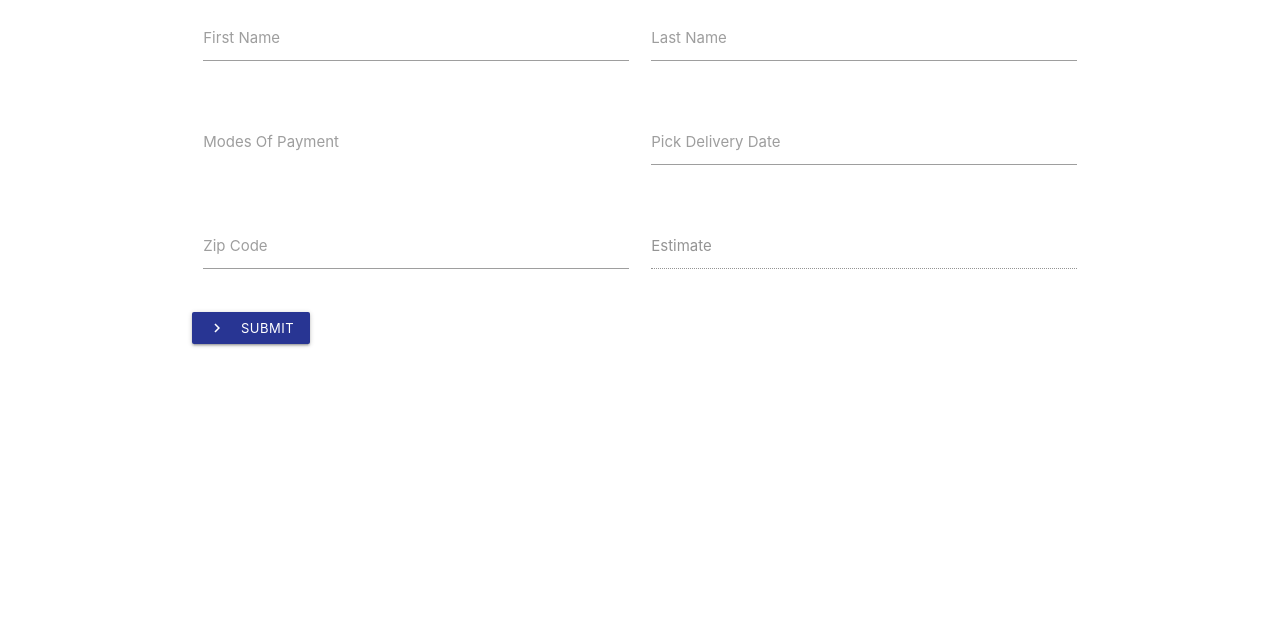
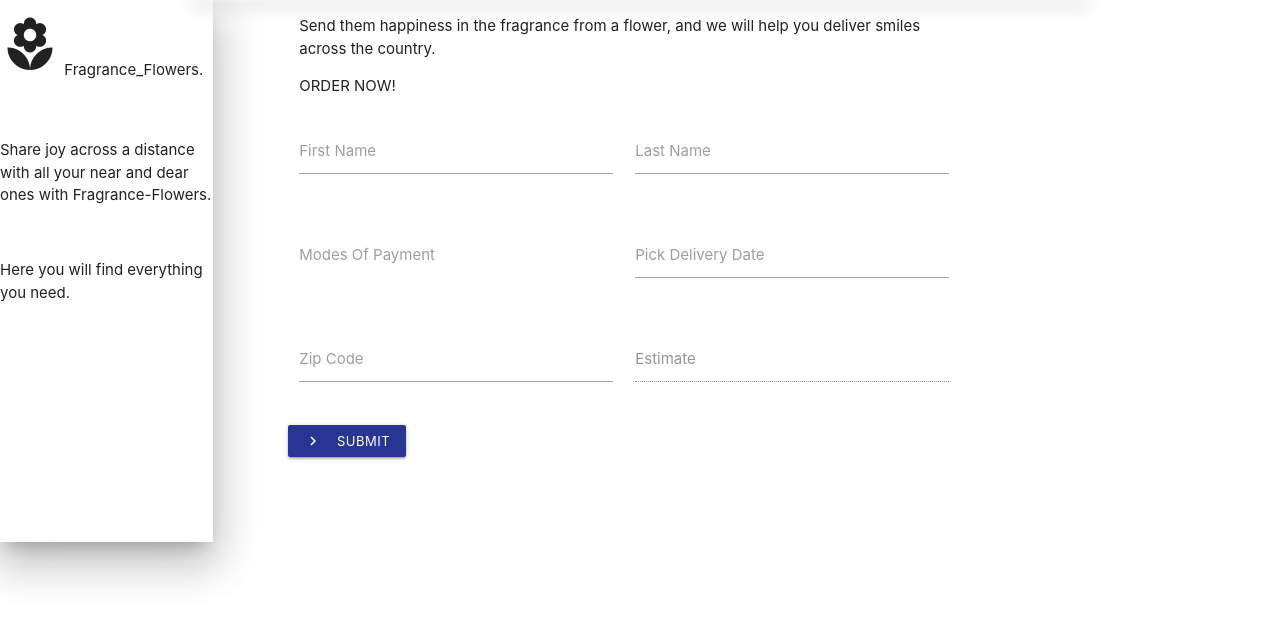
Before and after one commit to Shruti-T/GAS-form-building, a plain HTML site: page index.html in a window 1280 px wide. Drawn offline with nearby package versions, Linux system fonts and the light colour scheme.

Commit message:
Updated user interface

```diff
--- a/index.html
+++ b/index.html
@@ -12,8 +12,37 @@
   </head>
   <body>
 
-    <div class = "container">
     <div class="row">
+
+    <div class="col s2 sideBar z-depth-5">
+      <div class= "row upSideBar">
+        <p>
+          <i class="medium material-icons prefix">local_florist</i>
+          Fragrance_Flowers.
+        </p>
+        <br>
+      </div>
+
+      <div class="row underSideBar">
+        <p>Share joy across a distance with all your near and dear ones with Fragrance-Flowers.
+        </p>
+        <br>
+        <p>
+        Here you will find everything you need.
+        </p>
+        <br><br><br><br><br><br><br><br><br>
+      </div>
+    </div>
+
+    <div class = "container z-depth-3">
+      <div class="col s9 offset-s1">
+
+        <p>Send them happiness in the fragrance from a flower, and we will help you deliver smiles across the country.
+        <P>ORDER NOW!
+
+      <div class = "ridge">
+
+        <div class ="row">
           <div class="input-field col s6">
             <input id="Fname" type="text" class="validate">
             <label for="Fname">First Name</label>
@@ -49,12 +78,14 @@
           </div>
         </div>   <!--CLOSE ROW -->
 
-
         <div class="row">
           <button id="btn-submit" class="waves-effect waves-light btn-small indigo darken-3"><i class="material-icons left">chevron_right</i>SUBMIT</button>
-      </div> <!--CLOSE ROW -->
+        </div>
+
+      <div> <!--BORDER CLOSE -->
+
     </div> <!--CLOSE CONTAINER -->
-
+    </div> <!--CLOSE FIRST ROW -->
 
     <script src="https://cdnjs.cloudflare.com/ajax/libs/materialize/1.0.0/js/materialize.min.js"></script>
     <?!= include("main-JS");?>
```
Also changed, not shown: main-css.html (+15 -0 lines). Lines whose indentation alone changed are shown as unchanged.
